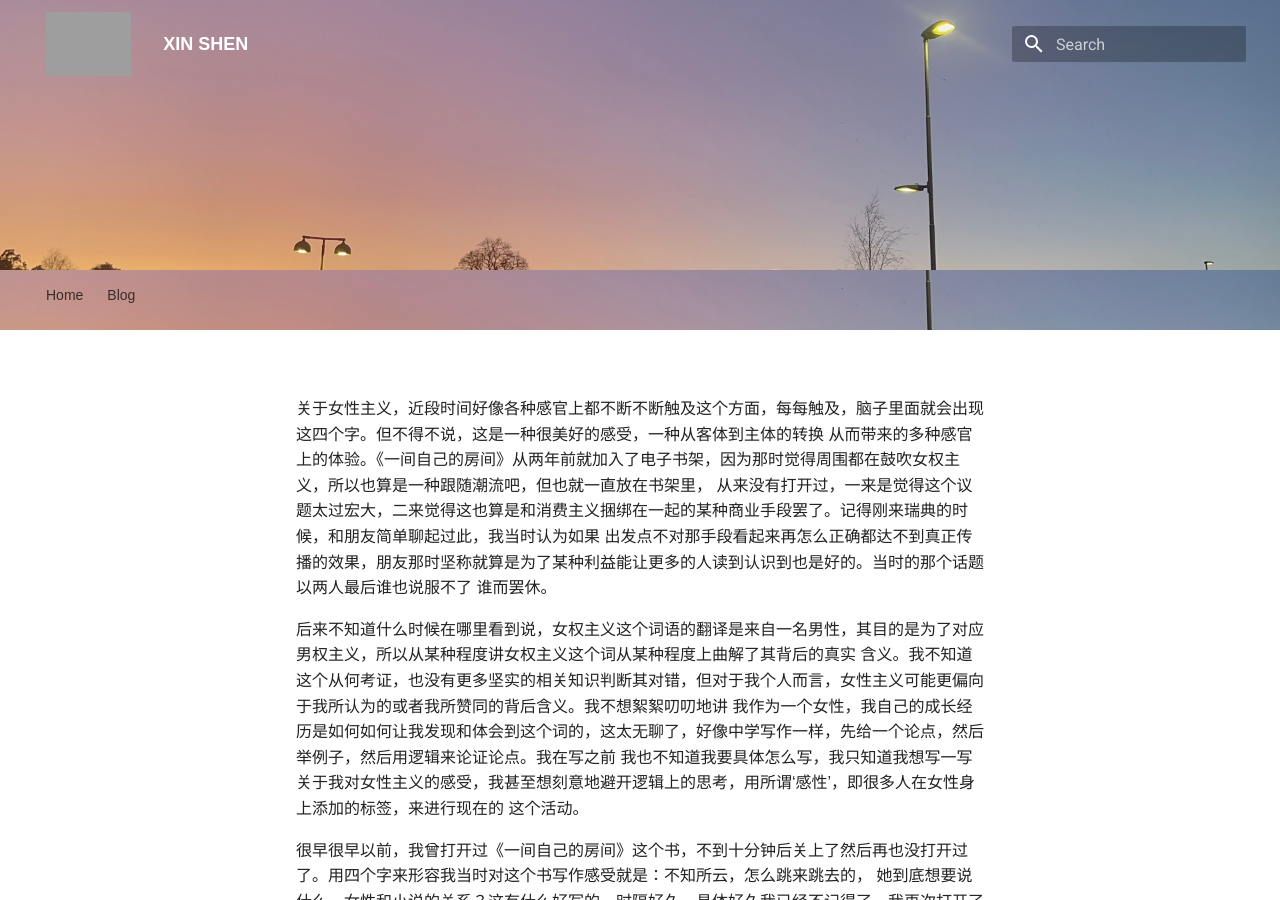
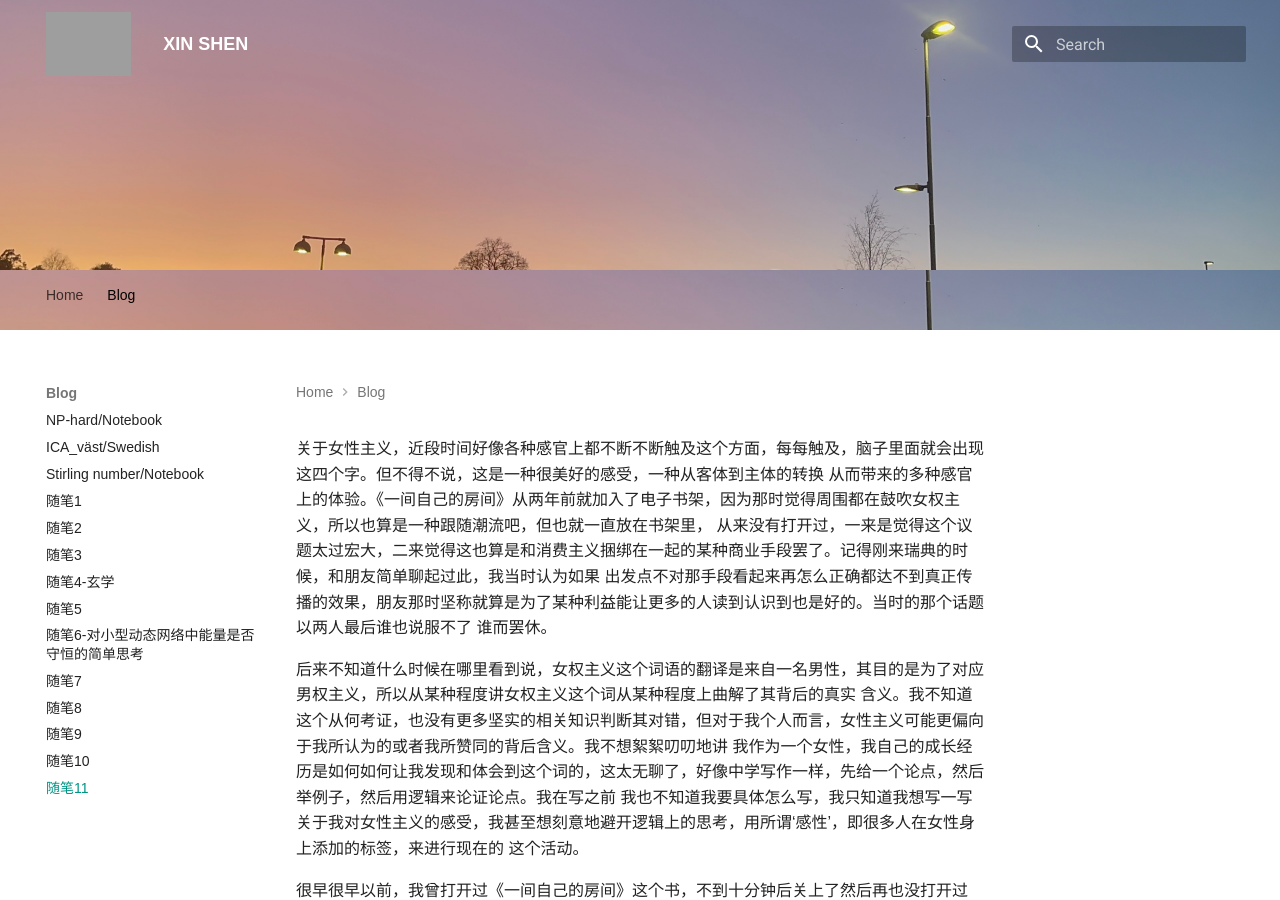
Before and after one commit to XINS3/WebXS, an MkDocs documentation site: the page built from docs/blog/bi11.md, in a window 1280 px wide and 900 px high. Built offline with MkDocs 1.6.1 and Material for MkDocs 9.7.7, drawn with Linux system fonts in a browser that asks for light colours; grey boxes are pictures that could not be loaded.

Commit message:
Update mkdocs.yml

```diff
--- a/mkdocs.yml
+++ b/mkdocs.yml
@@ -32,6 +32,7 @@ nav:
         - 随笔8: blog/bi8.md
         - 随笔9: blog/bi9.md
         - 随笔10: blog/bi10.md
+        - 随笔11: blog/bi11.md
 
 
 
```
